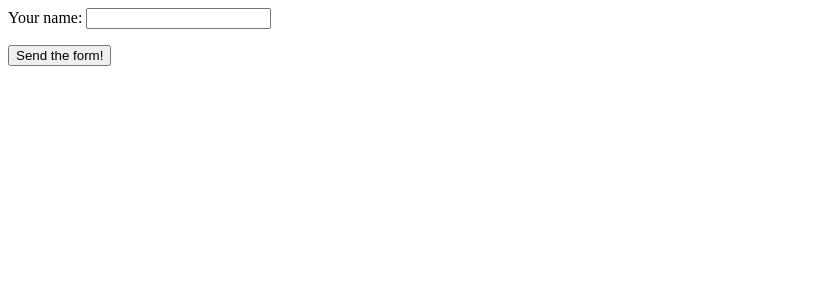
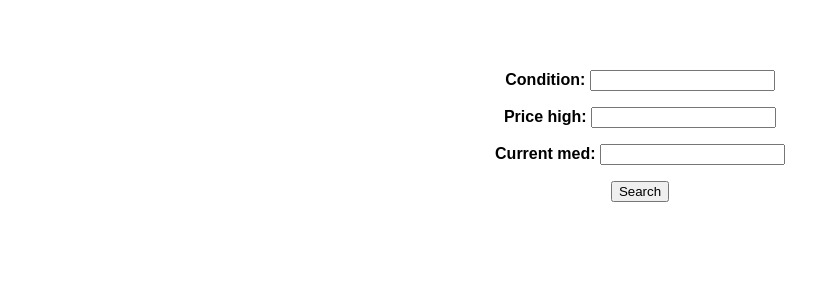
Before and after one commit to mann-brinson/Intelligent_Drug_Shopper, a Django app: page /search/ in a window 1280 px wide. Shown: the top 300 px of the page, without its empty margins (0-840 px from the left). Run offline with Django 3.2, Linux system fonts and the light colour scheme.

Commit message:
full poc working

```diff
--- a/shopper/shopper/forms.py
+++ b/shopper/shopper/forms.py
@@ -1,27 +1,4 @@
 from django import forms
-
-from .models import SearchForm_m
-
-class NameForm(forms.Form):
-    your_name = forms.CharField(label='Your name', max_length=100)
-
-class SearchForm(forms.ModelForm):
-	# database = forms.CharField(label='',
-	# 			widget=forms.TextInput(attrs={"placeholder": "Put database here"}))
-	database = forms.ChoiceField(choices=[(x, x) for x in ('world', 'kickstarter', 'alumni')])
-	searchterm = forms.CharField(label='Search',
-				widget=forms.TextInput(attrs={"placeholder": "Enter search term here"}))
-	class Meta:
-		model = SearchForm_m
-		fields = [
-			'database',
-			'searchterm'
-		]
-
-class ContactForm(forms.Form):
-    name = forms.CharField(max_length=100)
-    email = forms.EmailField()
-    message = forms.CharField(max_length=1000)
 
 class TreatmentForm(forms.Form):
 	condition = forms.CharField(max_length=100, required=True)
--- a/shopper/shopper/models.py
+++ b/shopper/shopper/models.py
@@ -1,6 +1 @@
 from django.db import models
-
-# Create your models here.
-class SearchForm_m(models.Model):
-    database   = models.CharField(max_length=120) # max_length = required
-    searchterm = models.CharField(max_length=120) # max_length = required
--- a/shopper/shopper/templates/shopper/contact_form.html
+++ /dev/null
@@ -1,5 +0,0 @@
-<form action="{% url "contact" %}" method="POST">
-    {% csrf_token %}
-    {{ form.as_p }}
-    <p><input type="submit" value="Send the form!"></p>
-</form>
--- a/shopper/shopper/templates/shopper/name.html
+++ /dev/null
@@ -1,5 +0,0 @@
-<form action="{% url "search" %}" method="POST">
-    {% csrf_token %}
-    {{ form.as_p }}
-    <p><input type="submit" value="Send the form!"></p>
-</form>
--- a/shopper/shopper/templates/shopper/search2.html
+++ b/shopper/shopper/templates/shopper/search.html
@@ -46,7 +46,7 @@
 				<div class="TableCellLeft"><strong>{{ column }}</strong></div>
 				<div class="TableCellRight">
 					{% if column == "link" %}
-						<a href="http://127.0.0.1:8000/search2/source_id=1&prod_name={{ value }}"> {{ value }} </a>
+						<a href="http://127.0.0.1:8000/search/source_id:1&prod_name:{{ value }}"> {{ value }} </a>
 					{% else %}
 						{{ value }}
 					{% endif %}
@@ -62,11 +62,3 @@
 
 </body>
 </html>
-
-
-
-<!-- <form action="{% url "search2" %}" method="POST">
-    {% csrf_token %}
-    {{ form.as_p }}
-    <p><input type="submit" value="Send the form!"></p>
-</form> -->
--- a/shopper/shopper/urls.py
+++ b/shopper/shopper/urls.py
@@ -22,8 +22,7 @@ app_name = 'shopper'
 urlpatterns = [
     path('', views.default, name='default'),
     path('search/', views.search, name='search'),
-    path('search2/', views.search2, name='search2'),
-    path('search2/<str:prod_details>/', views.prod_page, name='prod_details'),
+    path('search/<str:prod_details>/', views.prod_page, name='prod_details'),
 
 
     path('admin/', admin.site.urls),
--- a/shopper/shopper/views.py
+++ b/shopper/shopper/views.py
@@ -4,7 +4,8 @@ from django.http import HttpResponse, HttpResponseRedirect
 from django.shortcuts import render
 from django.urls import reverse
 
-from .forms import NameForm, ContactForm, TreatmentForm
+from .forms import TreatmentForm
+from . import queries
 
 class Connection():
     def __init__(self):
@@ -23,31 +24,6 @@ def default(request):
     return HttpResponse("Hello, world. You're at the shopper default.")
 
 def search(request):
-    # return HttpResponse("search reached")
-
-    # if this is a POST request we need to process the form data
-    if request.method == 'POST':
-        # create a form instance and populate it with data from the request:
-        form = NameForm(request.POST)
-
-        form_data = request.POST.copy()
-        name = form_data['your_name']
-        print('name: ', name)
-        # check whether it's valid:
-        if form.is_valid():
-            # process the data in form.cleaned_data as required
-            print('test')
-            # redirect to a new URL:
-            return HttpResponse("Query results go here.")
-
-    # if a GET (or any other method) we'll create a blank form
-    else:
-        print('Visiting search page.')
-        form = NameForm()
-
-    return render(request, 'shopper/name.html', {'form': form})
-
-def search2(request):
     '''Accept the query strings from the user.'''
 
     if request.method == "POST":
@@ -57,36 +33,23 @@ def search2(request):
             form_data = request.POST.copy()
             condition = form_data['condition']
             price_high = form_data['price_high']
-            print('condition: ' , condition)
+            current_med = form_data['current_med']
+
+            print('current_med: ' , current_med == '')
 
             # context gets passed to the html template
             context = {'form': form, 'condition': condition}
 
             conn = Connection() #Crecte db connection
             #Construct query to get treatments
-            cmd = f'''
-            SELECT p.name prod_name,
-                (SELECT d.name
-                FROM drug.drug d
-                WHERE d.id = p.drug_id) drug_name,
-                p.avg_price
-            FROM drug.product p
-            WHERE p.source_id = 1 #wiki
-            AND p.drug_id IN (SELECT t.drug_id
-                            FROM drug.treatment t
-                            WHERE t.source_id = 1 #wiki
-                            AND t.condition_id IN (SELECT c.id
-                                                    FROM drug.condition c
-                                                    WHERE c.name = "{condition}"
-                                                    AND c.source_id = 1 #wiki
-                                )
-                            )
-            AND p.avg_price < {price_high}
-            ORDER BY p.avg_price
-            '''
+            if current_med == '':
+                cmd = queries.search_cond(condition, price_high)
+            else:
+                cmd = queries.search_cond_currmed(condition, price_high, current_med)
+
             conn.cursor.execute(cmd)
             results = conn.cursor.fetchall()
-            print('result: ', results)
+            # print('result: ', results)
 
             #Add each result to the context
             result_list = []
@@ -100,13 +63,38 @@ def search2(request):
                 result_list.append(ent)
             context['results'] = result_list
             #return HttpResponse("Good job.")
-            return render(request, 'shopper/search2.html', context)
+            return render(request, 'shopper/search.html', context)
     else:
         form = TreatmentForm()
         context = {'form': form}
 
-    return render(request, 'shopper/search2.html', context)
+    return render(request, 'shopper/search.html', context)
 
 def prod_page(request, prod_details):
-    return HttpResponse("Good job.")
-    # pass
+    items = prod_details.split('&')
+    print('items: ', items)
+    # items = ['source_id:1', 'prod_name:Advil']
+    source_id = int(items[0].split(':')[1])
+    prod_name = items[1].split(':')[1]
+
+    # context gets passed to the html template
+    context = {'prod_name': prod_name}
+
+    conn = Connection() #Crecte db connection
+    cmd = queries.search_prod_prices(source_id, prod_name)
+    conn.cursor.execute(cmd)
+    results = conn.cursor.fetchall()
+    # print('result: ', results)
+
+    #Add each result to the context
+    result_list = []
+    features = ['Store', 'Type', 'Price', 'Link']
+    for row in results:
+        ent = dict()
+        for idx, feat in enumerate(features):
+            ent[feat] = row[idx]
+        result_list.append(ent)
+    context['results'] = result_list
+
+    # return HttpResponse("Good job.")
+    return render(request, 'shopper/prod_page.html', context)
```
Also changed, not shown: shopper/shopper/queries.py (added, +82 -0 lines), shopper/shopper/templates/shopper/prod_page.html (added, +42 -0 lines).
